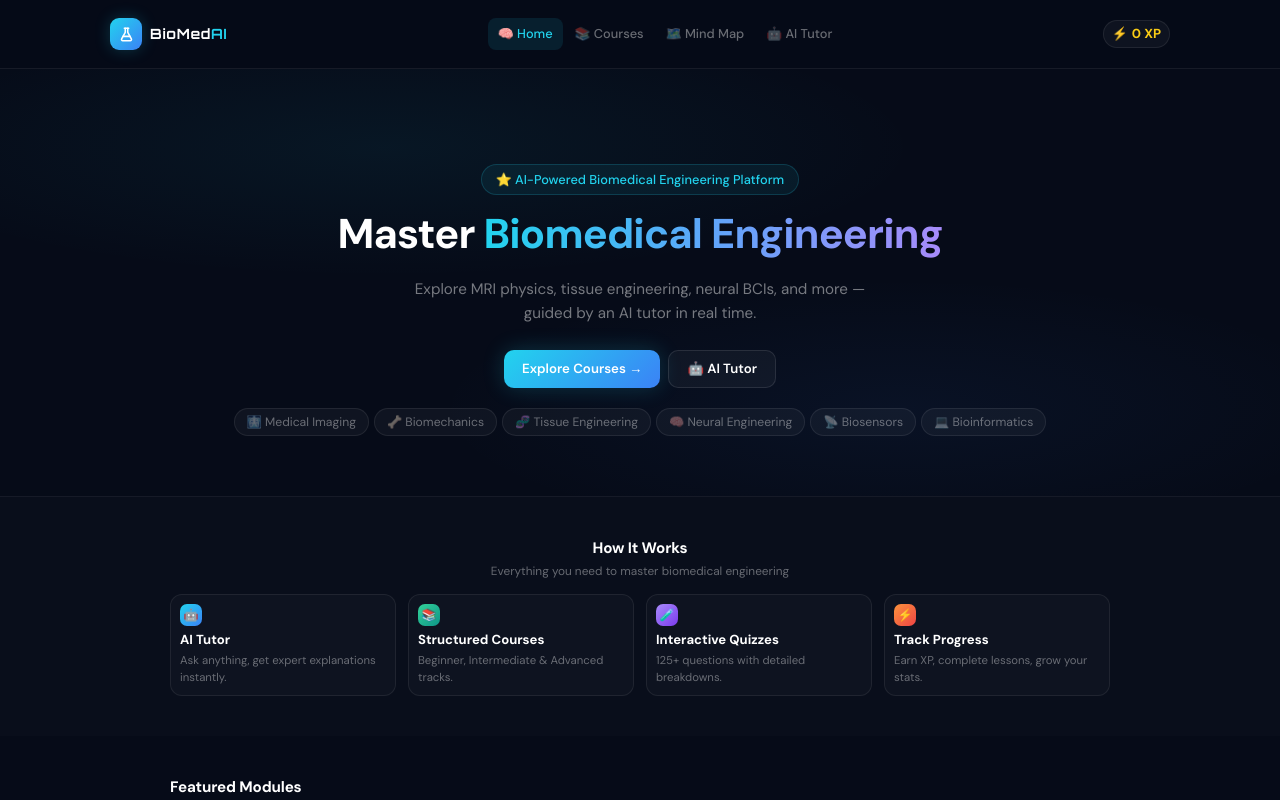
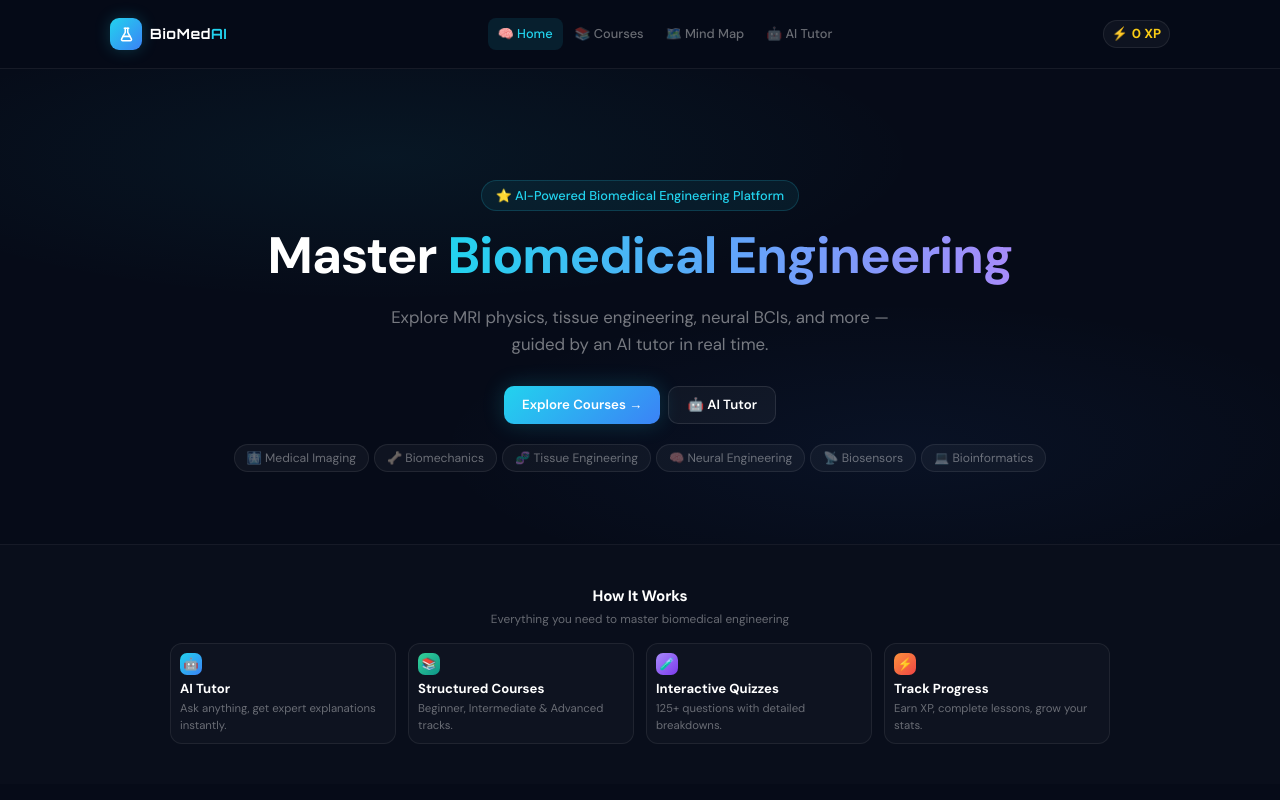
Before and after one commit to AlexandraDigital/bme-beginner-app, a React (Vite) app: page / in a window 1280 px wide. Shown: the top 800 px of the page. Built offline with nearby package versions, Linux system fonts and the light colour scheme.

Commit message:
fix: hero section even bigger - title up to 4.2rem desktop, larger paragraph and padding

```diff
--- a/src/App.jsx
+++ b/src/App.jsx
@@ -27,14 +27,14 @@ const STYLES = `
   .nav-mobile-btn.active { background:rgba(34,211,238,0.08); color:#22d3ee; }
 
   /* HERO */
-  .hero-section { display:flex; align-items:center; justify-content:center; position:relative; overflow:hidden; padding:96px 20px 44px; }
+  .hero-section { display:flex; align-items:center; justify-content:center; position:relative; overflow:hidden; padding:110px 20px 56px; }
   .hero-inner { position:relative; z-index:1; width:100%; max-width:960px; display:flex; align-items:center; gap:40px; flex-direction:column; }
   .hero-content { width:100%; text-align:center; }
   .hero-visual { display:none; flex-shrink:0; border-radius:16px; padding:20px; background:rgba(255,255,255,0.025); border:1px solid rgba(255,255,255,0.07); }
   .hero-badge { display:inline-flex; align-items:center; gap:6px; padding:5px 14px; border-radius:20px; background:rgba(34,211,238,0.07); border:1px solid rgba(34,211,238,0.18); color:#22d3ee; font-size:0.8rem; font-weight:500; margin-bottom:16px; }
-  .hero-title { font-family:'DM Sans',sans-serif; font-size:clamp(2.0rem,5.5vw,2.7rem); font-weight:700; line-height:1.15; margin-bottom:18px; letter-spacing:-0.02em; }
+  .hero-title { font-family:'DM Sans',sans-serif; font-size:clamp(2.6rem,6.5vw,3.6rem); font-weight:700; line-height:1.15; margin-bottom:18px; letter-spacing:-0.02em; }
   .gradient-text { background:linear-gradient(90deg,#22d3ee 0%,#60a5fa 50%,#a78bfa 100%); -webkit-background-clip:text; -webkit-text-fill-color:transparent; background-clip:text; display:inline-block; }
-  .hero-p { color:rgba(255,255,255,0.45); font-size:0.95rem; max-width:480px; margin:0 auto 24px; line-height:1.6; }
+  .hero-p { color:rgba(255,255,255,0.45); font-size:1.05rem; max-width:520px; margin:0 auto 28px; line-height:1.6; }
   .hero-btns { display:flex; gap:8px; justify-content:center; flex-wrap:wrap; margin-bottom:20px; }
   .hero-tags { display:flex; flex-wrap:wrap; gap:5px; justify-content:center; }
   .hero-tag { padding:4px 12px; border-radius:20px; background:rgba(255,255,255,0.04); border:1px solid rgba(255,255,255,0.08); color:rgba(255,255,255,0.38); font-size:0.76rem; white-space:nowrap; }
@@ -80,7 +80,7 @@ const STYLES = `
 
   /* TABLET+ (769px) */
   @media (min-width: 769px) {
-    .hero-title { font-size:clamp(2.4rem,3.2vw,3.0rem); }
+    .hero-title { font-size:clamp(3.0rem,4.0vw,3.8rem); }
     .module-grid { grid-template-columns:repeat(3,1fr); gap:12px; }
     .feature-grid { grid-template-columns:repeat(4,1fr); gap:12px; }
     .page-section, .page-section-alt { padding:36px 24px; }
@@ -94,8 +94,8 @@ const STYLES = `
 
   /* DESKTOP (1025px+) */
   @media (min-width: 1025px) {
-    .hero-section { padding:104px 48px 60px; }
-    .hero-title { font-size:clamp(2.6rem,2.8vw,3.2rem); }
+    .hero-section { padding:120px 56px 72px; }
+    .hero-title { font-size:clamp(3.2rem,3.6vw,4.2rem); }
     .module-grid { grid-template-columns:repeat(3,1fr); }
     .page-section, .page-section-alt { padding:40px 24px; }
   }
@@ -118,7 +118,7 @@ const STYLES = `
 
   /* SMALL PHONES (≤390px) */
   @media (max-width: 390px) {
-    .hero-title { font-size:clamp(1.7rem,6vw,2.1rem); }
+    .hero-title { font-size:clamp(2.1rem,7vw,2.7rem); }
     .stat-val { font-size:0.95rem; }
     .module-grid { gap:6px; }
     .mod-card { padding:9px; }
@@ -126,8 +126,8 @@ const STYLES = `
 
   /* LANDSCAPE PHONE */
   @media (max-height: 500px) and (orientation: landscape) {
-    .hero-section { padding:72px 20px 20px; }
-    .hero-title { font-size:1.55rem; margin-bottom:14px; }
+    .hero-section { padding:84px 20px 28px; }
+    .hero-title { font-size:1.9rem; margin-bottom:16px; }
     .hero-p { margin-bottom:8px; font-size:0.76rem; }
     .hero-btns { margin-bottom:8px; }
     .hero-tags { display:none; }
```
